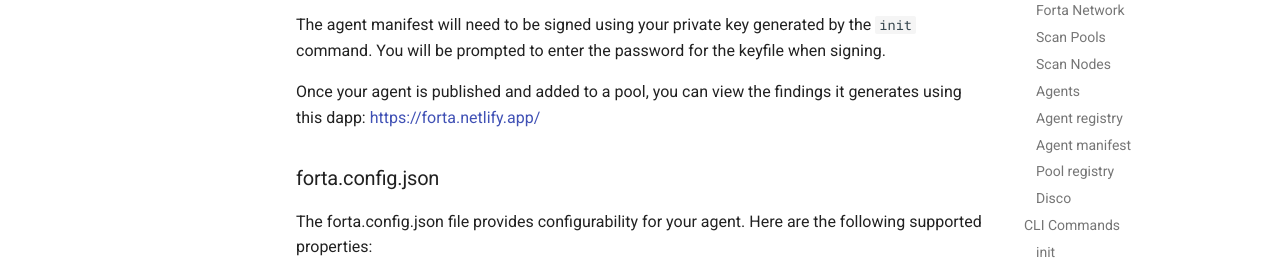
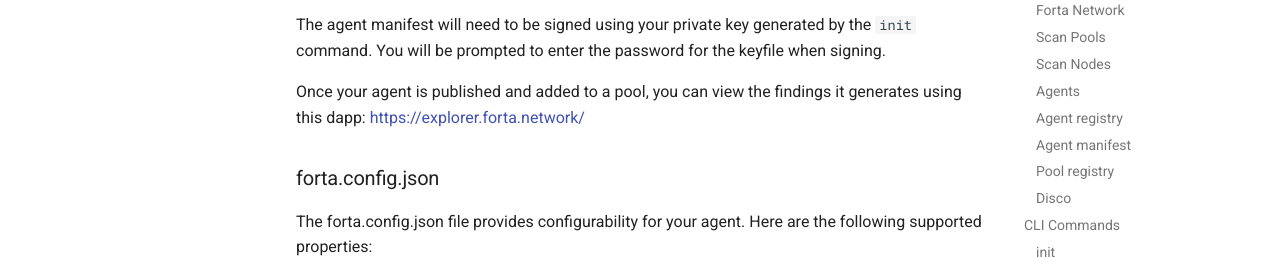
Before and after one commit to forta-network/docs, an MkDocs documentation site: the page built from docs/index.md, in a window 1280 px wide and 900 px high, scrolled down 6171 px. Shown: the part 152-426 px from the top of the window. Built offline with MkDocs 1.6.1 and Material for MkDocs 9.7.7, drawn with Linux system fonts in a browser that asks for light colours; some of the changed lines change nothing that is shown.

Commit message:
update dapp link

```diff
--- a/docs/index.md
+++ b/docs/index.md
@@ -211,7 +211,7 @@
 
 The agent manifest will need to be signed using your private key generated by the `init` command. You will be prompted to enter the password for the keyfile when signing.
 
-Once your agent is published and added to a pool, you can view the findings it generates using this dapp: [https://forta.netlify.app/](https://forta.netlify.app/)
+Once your agent is published and added to a pool, you can view the findings it generates using this dapp: [https://explorer.forta.network/](https://explorer.forta.network/)
 
 ### forta.config.json
 
```
